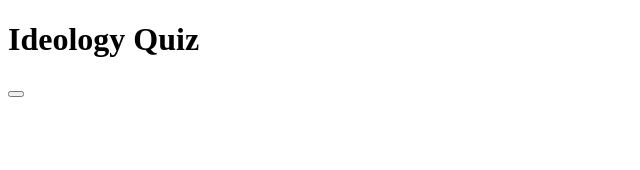
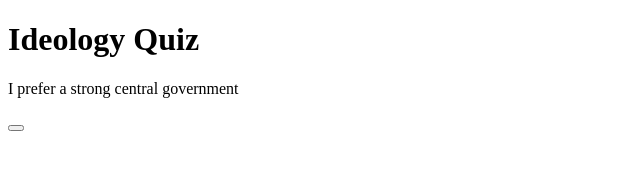
Before and after one commit to ElectricNinja315/ideology-quiz, a plain HTML site: page IdeologyQuiz.html in a window 1280 px wide. Shown: the whole page, without its empty margins (0-640 px from the left). Drawn offline with Linux system fonts and the light colour scheme.

Commit message:
print question to website

```diff
--- a/IdeologyQuiz.html
+++ b/IdeologyQuiz.html
@@ -9,5 +9,7 @@
         <div id="quiz"></div>
         <button id="submit"></button>
         <div id="results"></div>
+
+        <script src="IdeologyQuiz.js"></script>
     </body>
 </html>
--- a/IdeologyQuiz.js
+++ b/IdeologyQuiz.js
@@ -2,12 +2,36 @@ const cultural = 0
 const government = 0
 const economic = 0
 
+const quizContainer = document.getElementById('quiz');
+const resultsContainer = document.getElementById('results');
+const submitButton = document.getElementById('submit');
+
 questions = [
     // example of how question object is structured
     {
-        text: "",   // the actual text of the question
-        id: ""      // category; either cultural, government, or economic
+        text: "I prefer a strong central government",
+        category: "governemnt"
+    },
+    {
+        text: "I believe morality is objective rather than subjective.",
+        category: "cultural"
+    },
+    {
+        text: "Our country's should always try to minimize unemployment.",
+        category: "economic"
     }
 ]
 
 // TODO: print each question object 1 by 1, followed by a set of agree/disagree answer choices
+question_no = 0
+
+function showQuestion(){
+    const output = [];
+
+    currentQuestion = questions[question_no].text
+    questionText = `<p>${currentQuestion}</p>`
+    output.push(questionText)
+    quizContainer.innerHTML = output.join('')
+}
+
+showQuestion();
```
